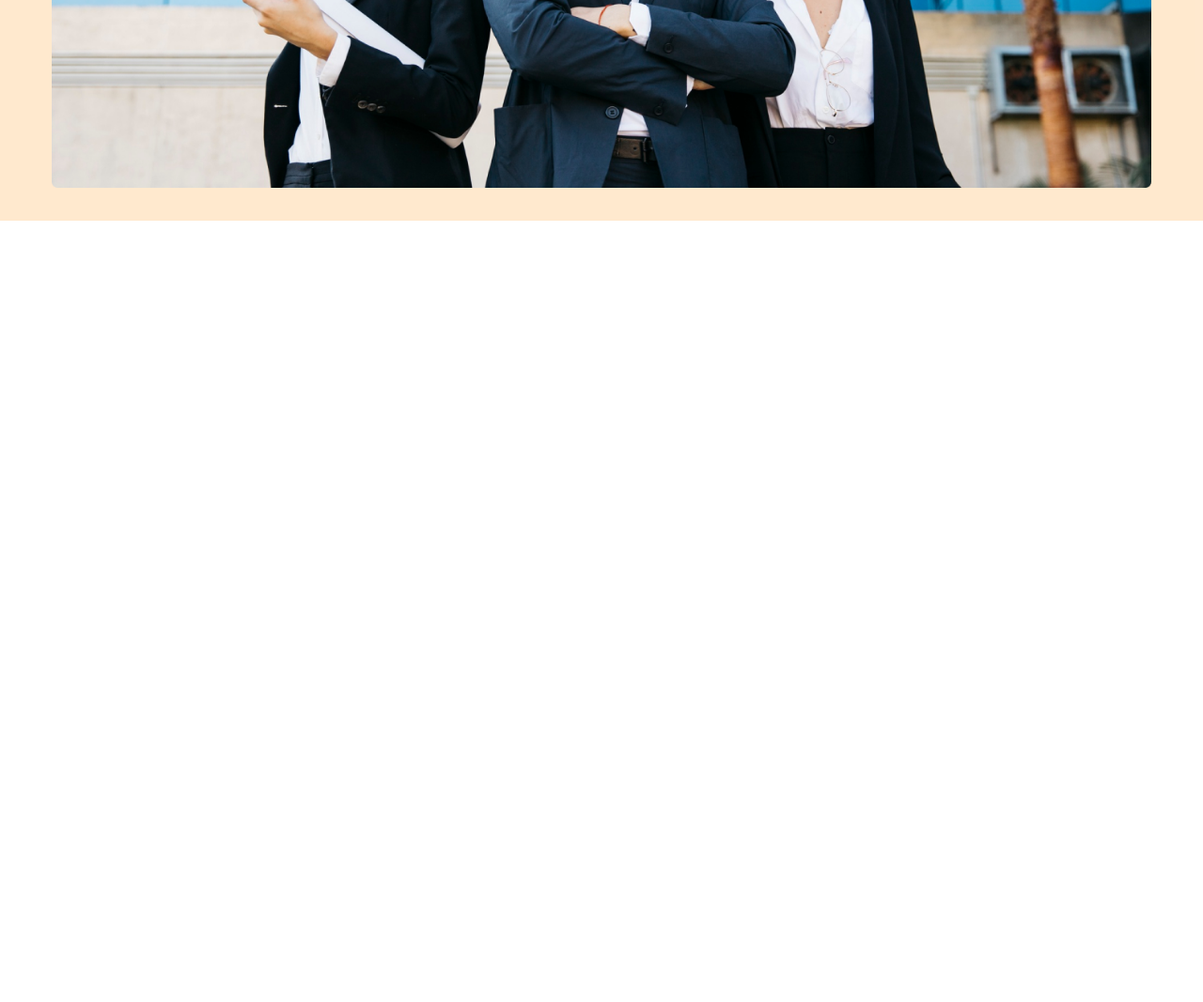
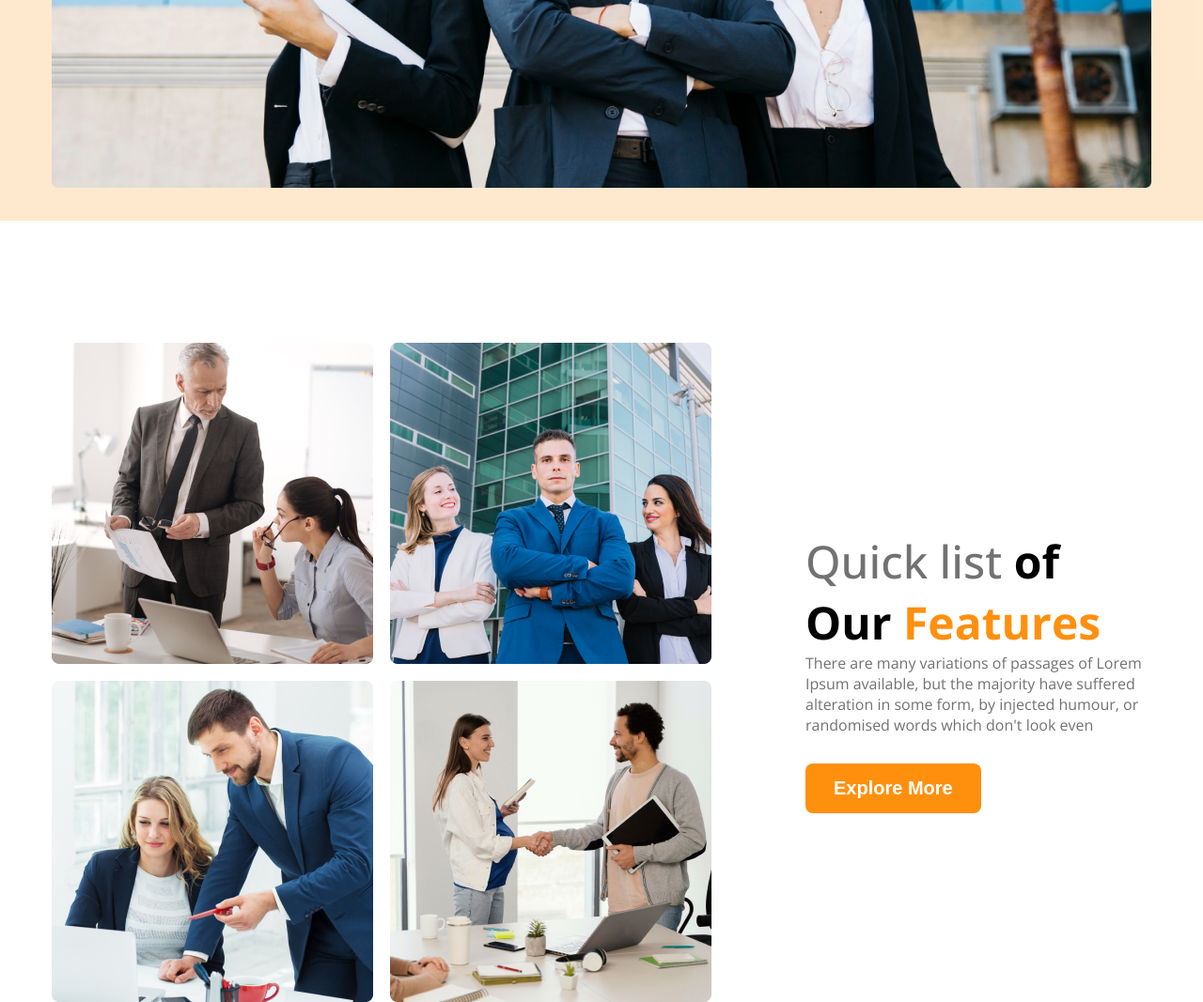
Before and after one commit to 16461346/g3-architects-website, a plain HTML site: page index.html in a window 1280 px wide. Shown: the part 931-1998 px from the top of the page at 94% size. Before the commit the page ends 1231 px from the top, so only its background shows below. Drawn offline with nearby package versions, Linux system fonts and the light colour scheme.

Commit message:
responsive main section One 1

```diff
--- a/index.html
+++ b/index.html
@@ -15,7 +15,7 @@
 <body class="open-sans-normal">
     <header class="header header-color">
         <nav class="navbar">
-            <h3 class="left-logo">G3 Architects</h3>
+            <h3 class="left-logo dark3">G3 Architects</h3>
             <ul class="right-nav">
                 <li class="nav-item"><a href="" class="dark2">Home</a></li>
                 <li class="nav-item"><a href="" class="dark2">About</a></li>
@@ -32,7 +32,48 @@
         </div>
     </header>
     <main>
+        <section class="section-1">
 
+            <div class="image-section-1">
+                    <img src="./images/people/team1.png" alt="">
+                    <img src="./images/people/team2.png" alt="">
+                    <img src="./images/people/team3.png" alt="">
+                    <img src="./images/people/team4.png" alt="">
+            </div>
+
+            <div class="text-section">
+                <h3 ><span class="dark3 medium-font">Quick list</span> of Our <span class="primary-color ">Features</span></h3>
+                <p class="dark3">There are many variations of passages of Lorem Ipsum available, but the majority have suffered alteration in some form, by injected humour, or randomised words which don't look even</p>
+                <button class="primary-btn btn-color">Explore More</button></div>
+            </div>
+        </section>
+        <!-- <section class="section-2">
+            <div class="section-2-tex">
+                <h3 class="section-2-head">Features you will love & enjoy</h3>
+                <p class="section-2-pragraph">There are many variations of passages of Lorem Ipsum available, but the majority have suffered alteration in some form, by injected humour, or randomised words which don't look even</p>
+                <div class="text-section-sub">
+                    <h4>Dexktop & Mobile Version</h4>
+                    <p>There are many variations of passages of Lorem Ipsum available, but the majority have suffered alteration in some form, by injected humour, or randomised...........</p>
+                </div>
+                <div class="text-section-sub">
+                    <h4>Drag & Drop Builder</h4>
+                    <p>There are many variations of passages of Lorem Ipsum available, but the majority have suffered alteration in some form, by injected humour, or randomised...........</p>
+                </div>
+                <div class="text-section-sub">
+                    <h4>Awesome Modern Design</h4>
+                    <p>There are many variations of passages of Lorem Ipsum available, but the majority have suffered alteration in some form, by injected humour, or randomised...........</p>
+                </div>
+                <div class="text-section-sub">
+                    <h4>Super Easy to Edit</h4>
+                    <p>There are many variations of passages of Lorem Ipsum available, but the majority have suffered alteration in some form, by injected humour, or randomised...........</p>
+                </div>
+            </div>
+            <div class="section-2-img">
+                <img src="./images/people/architect.png" alt="">
+                <button class="primary-btn btn-color">Explore More</button></div>
+
+            </div>
+        </section> -->
     </main>
     <footer>
 
--- a/style.css
+++ b/style.css
@@ -7,6 +7,16 @@
   font-family: "Open Sans", sans-serif;
   font-variation-settings:
     "wdth" 100;
+}
+
+.navbar, .banar{
+  max-width: 1170px;
+  margin: 0 auto;
+}
+
+main{
+  max-width: 1170px;
+  margin: 0 auto;
 }
 /*Comon Color Class start*/
 .dark1{
@@ -33,8 +43,20 @@
 .btn-color{
   background-color: #ff900e;
 }
+.primary-color{
+  color: #ff900e;
+}
 .header-color{
   background-color: rgba(255, 144, 14, 0.2);
+}
+.font-width{
+  font-weight: bold;
+}
+.medium-font{
+  font-weight: 500;
+}
+main > section{
+  margin-top: 130px;
 }
 /*Comon Color Class end*/
 a, li{
@@ -44,14 +66,15 @@ a, li{
 }
 
 main, footer{
-  margin: 0 140px;
+  max-width: 1170px;
+  margin: 0 auto;
 }
 
 .left-logo{
   font-size: 2.8rem;
   font-weight: bold;
 }
-nav{
+.navbar{
   display: flex;
   justify-content: space-between;
   align-items: center;
@@ -60,13 +83,6 @@ nav{
   display: flex;
   font-size: 18px;
 }
-.navbar, .banar{
-  max-width: 1170px;
-  margin: 0 auto;
-}
-/* header{
-  padding: 0 140px 0 140px;
-} */
 
 .banar-box1{
   max-width: 850px;
@@ -76,7 +92,6 @@ nav{
 }
 .banar-title{
   font-size: 4rem;
-  font-weight: bold;
 }
 .primary-btn{
   margin-top: 30px;
@@ -89,15 +104,57 @@ nav{
 }
 .banar-img{
   padding-bottom: 30px;
-  margin-bottom: 65px;
   border-radius: 8px;
 }
 .banar-img img{
   width: 100%;
 }
+
+/* Main Tag > Section Number One 1 */
+.text-section h3{
+  font-size: 3rem;
+  font-weight: bold;
+}
+
+/* Section Number Tow 3*/
+.section-2{
+  display: flex;
+  height: 1050px;
+  margin-top: 120px;
+}
+.section-1{
+  display: flex;
+  align-items: center;
+  gap: 100px;
+}
+.image-section-1{
+  display: grid;
+  grid-template-columns: repeat(2, 1fr);
+  gap: 18px;
+}
+.text-section{
+  max-width: 520px;
+}
+
+
 /* Responsive Header*/
+
 @media screen and (max-width:576px) {
-  nav, .right-nav{
+  .navbar,
+  .right-nav,
+  .section-1{
+    flex-direction: column;
+  }
+  .image-section-1{
+    grid-template-columns: repeat(1,1fr);
+  }
+  .text-section{
+    margin-left: 100px;
+  }
+}
+/*Medum device responsive*/
+@media screen and (min-width:576px) and (max-width:992px) {
+  .section-1{
     flex-direction: column;
   }
 }
```
